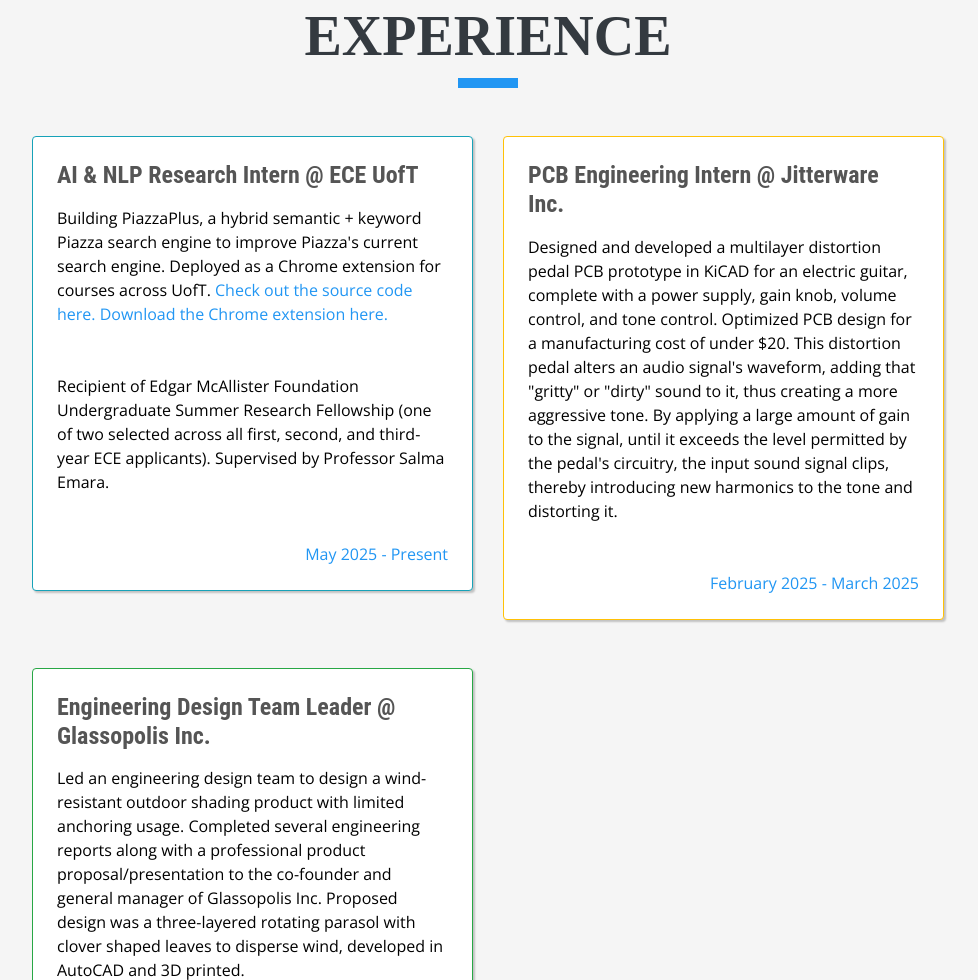
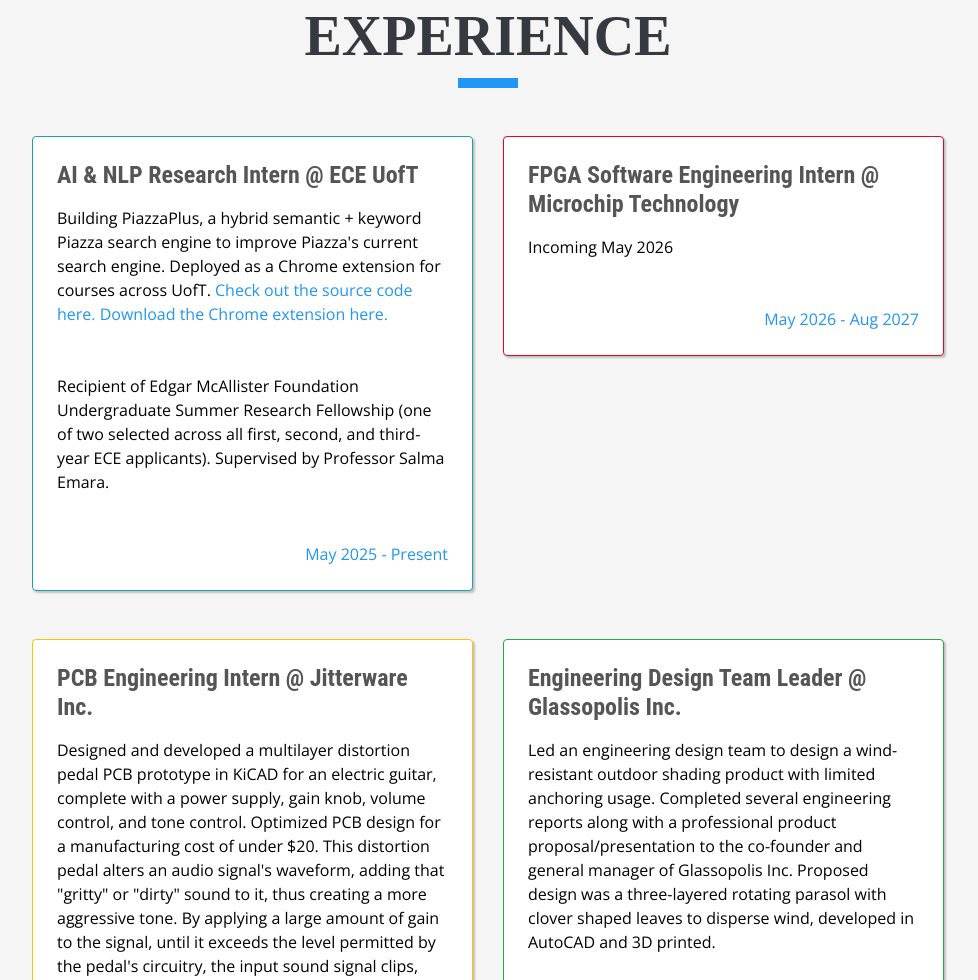
Before and after one commit to ibraheemelsheikha/ibraheemelsheikha.github.io, a plain HTML site: page index.html in a window 1280 px wide. Shown: the part 845-1825 px from the top of the page, without its empty margins (288-1266 px from the left). Drawn offline with nearby package versions, Linux system fonts and the light colour scheme; a web font is replaced by a local one.

Commit message:
Update index.html

```diff
--- a/index.html
+++ b/index.html
@@ -151,6 +151,17 @@ License URL: https://creativecommons.org/licenses/by/4.0/
             </div>
             <div class="resume-date text-md-right">
               <span class="text-primary">May 2025 - Present</span>
+            </div>
+          </div>
+        </div>
+        <div class="resume-item col-md-6 col-sm-12 ">
+          <div class="card mx-0 p-4 mb-5" style="border-color: #e4051f; box-shadow: 2px 2px 2px rgba(0, 0, 0, 0.21);">
+            <div class=" resume-content mr-auto">
+              <h4 class="mb-3">FPGA Software Engineering Intern @ Microchip Technology</h4>
+              <p class="mb-5" style="max-width: 500px; color: #000000;">Incoming May 2026</p>
+            </div>
+            <div class="resume-date text-md-right">
+              <span class="text-primary">May 2026 - Aug 2027</span>
             </div>
           </div>
         </div>
```
